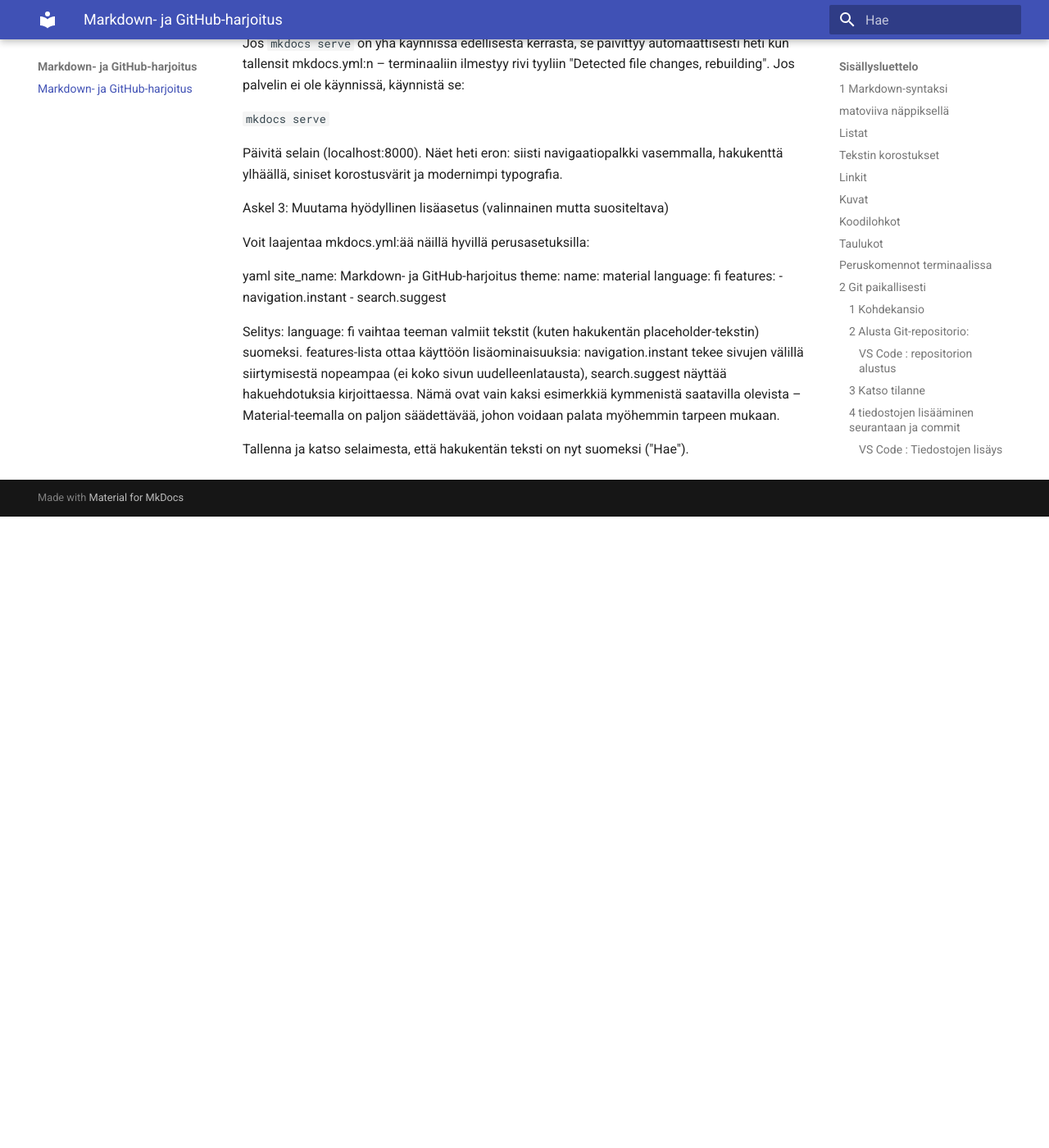
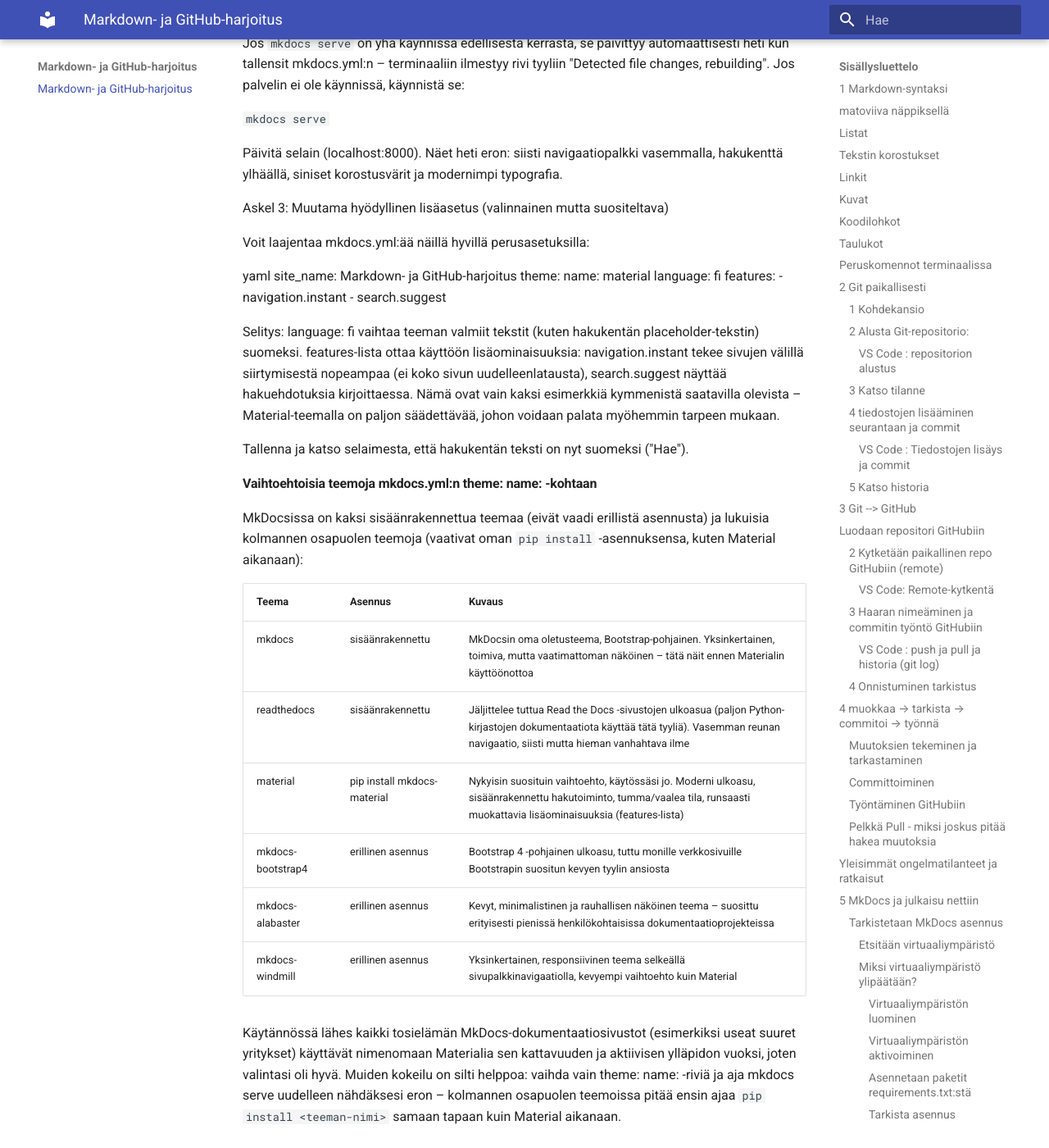
Before and after one commit to jukkarouhe/md-harjoitus, an MkDocs documentation site: the page built from docs/index.md, in a window 1280 px wide and 1400 px high, scrolled down 15545 px. Shown: the whole window at 82% size. Built offline with MkDocs 1.6.1 and Material for MkDocs 9.7.7, drawn with Linux system fonts in a browser that asks for light colours; before the commit the page ends 16175 px from its top, so only the background shows below that; some of the changed text lies outside the part shown.

Commit message:
lisää ohjeita index.md fileen

````diff
--- a/docs/index.md
+++ b/docs/index.md
@@ -515,3 +515,36 @@
 Selitys: language: fi vaihtaa teeman valmiit tekstit (kuten hakukentän placeholder-tekstin) suomeksi. features-lista ottaa käyttöön lisäominaisuuksia: navigation.instant tekee sivujen välillä siirtymisestä nopeampaa (ei koko sivun uudelleenlatausta), search.suggest näyttää hakuehdotuksia kirjoittaessa. Nämä ovat vain kaksi esimerkkiä kymmenistä saatavilla olevista – Material-teemalla on paljon säädettävää, johon voidaan palata myöhemmin tarpeen mukaan.
 
 Tallenna ja katso selaimesta, että hakukentän teksti on nyt suomeksi ("Hae").
+
+#### Vaihtoehtoisia teemoja mkdocs.yml:n theme: name: -kohtaan
+
+MkDocsissa on kaksi sisäänrakennettua teemaa (eivät vaadi erillistä asennusta) ja lukuisia kolmannen osapuolen teemoja (vaativat oman `pip install` -asennuksensa, kuten Material aikanaan):
+
+|Teema	|Asennus	|Kuvaus|
+|---|---|---|
+|mkdocs	|sisäänrakennettu	|MkDocsin oma oletusteema, Bootstrap-pohjainen. Yksinkertainen, toimiva, mutta vaatimattoman näköinen – tätä näit ennen Materialin käyttöönottoa|
+|readthedocs	|sisäänrakennettu	|Jäljittelee tuttua Read the Docs -sivustojen ulkoasua (paljon Python-kirjastojen dokumentaatiota käyttää tätä tyyliä). Vasemman reunan navigaatio, siisti mutta hieman vanhahtava ilme|
+|material	|pip install mkdocs-material	|Nykyisin suosituin vaihtoehto, käytössäsi jo. Moderni ulkoasu, sisäänrakennettu hakutoiminto, tumma/vaalea tila, runsaasti muokattavia lisäominaisuuksia (features-lista)|
+|mkdocs-bootstrap4	|erillinen asennus	|Bootstrap 4 -pohjainen ulkoasu, tuttu monille verkkosivuille Bootstrapin suositun kevyen tyylin ansiosta|
+|mkdocs-alabaster	|erillinen asennus	|Kevyt, minimalistinen ja rauhallisen näköinen teema – suosittu erityisesti pienissä henkilökohtaisissa dokumentaatioprojekteissa|
+|mkdocs-windmill	|erillinen asennus	|Yksinkertainen, responsiivinen teema selkeällä sivupalkkinavigaatiolla, kevyempi vaihtoehto kuin Material|
+
+Käytännössä lähes kaikki tosielämän MkDocs-dokumentaatiosivustot (esimerkiksi useat suuret yritykset) käyttävät nimenomaan Materialia sen kattavuuden ja aktiivisen ylläpidon vuoksi, joten valintasi oli hyvä. Muiden kokeilu on silti helppoa: vaihda vain theme: name: -riviä ja aja mkdocs serve uudelleen nähdäksesi eron – kolmannen osapuolen teemoissa pitää ensin ajaa `pip install <teeman-nimi>` samaan tapaan kuin Material aikanaan.
+
+### Committoidaan teema-asetus
+
+Terminaalissa:
+
+`git status`
+
+Pitäisi näkyä mkdocs.yml muokattuna (modified). Lisää ja committoi:
+
+```
+git add mkdocs.yml
+git commit -m "Otettu käyttöön Material-teema"
+```
+
+Työnnä GitHubiin:
+
+bash
+git push
````
